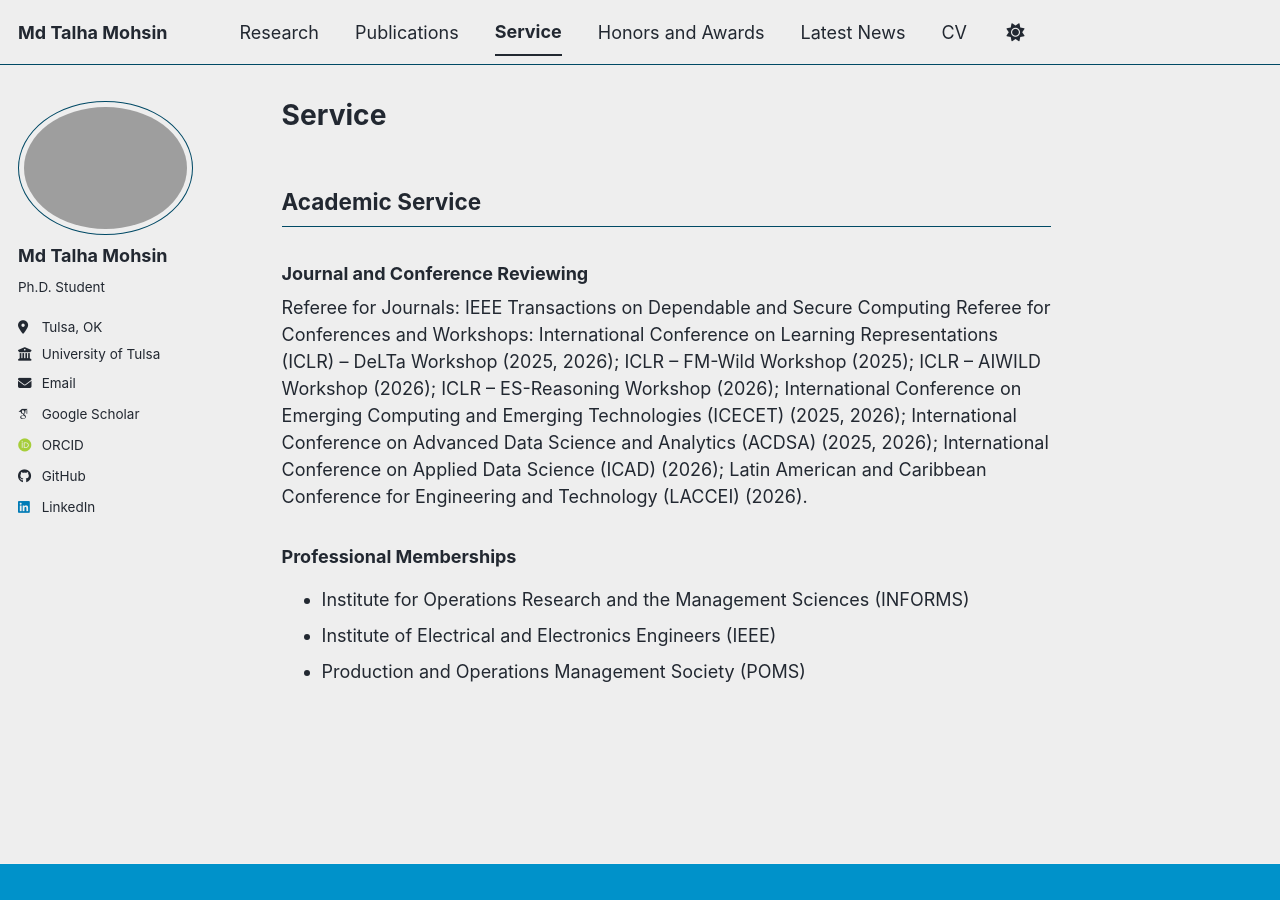
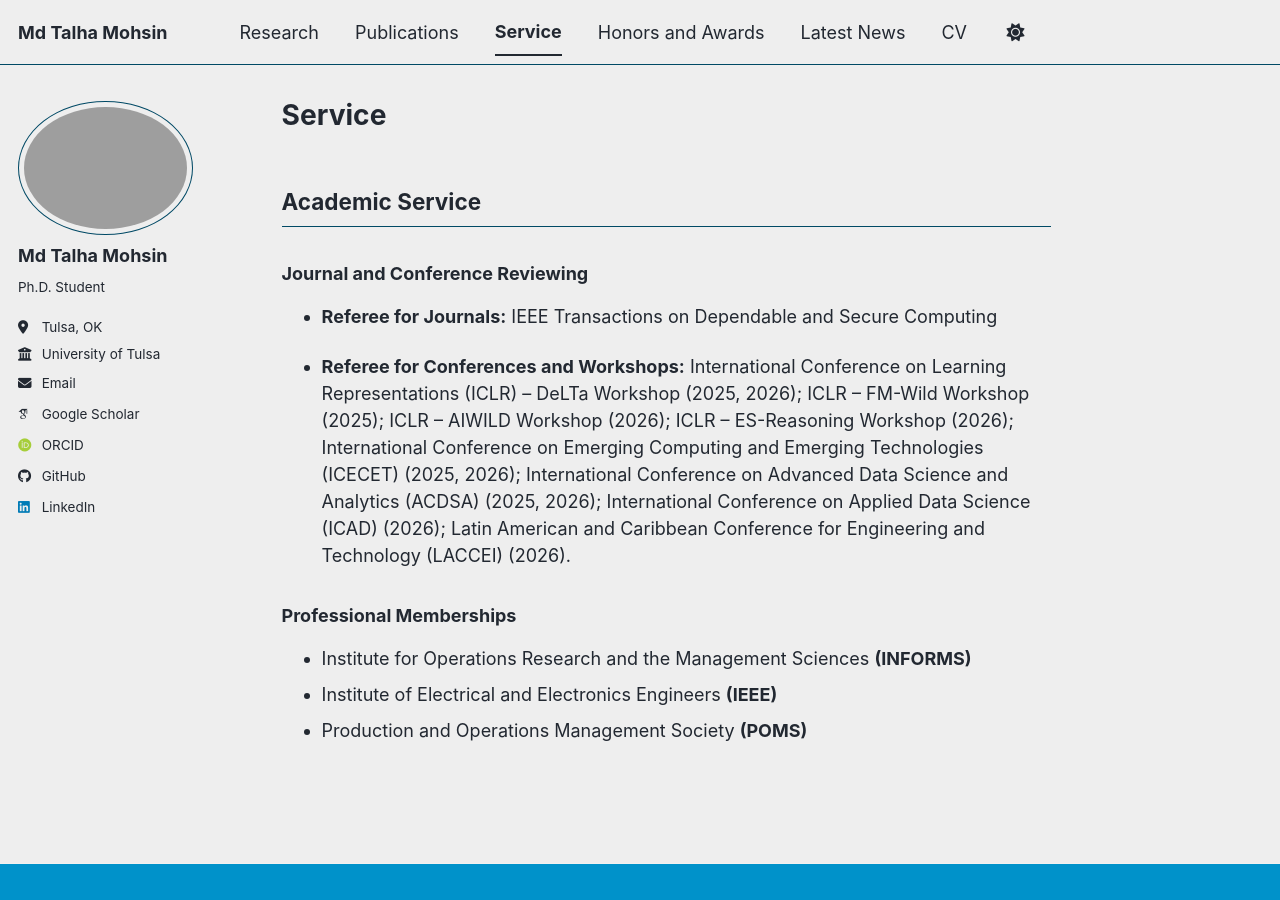
Before and after one commit to mdtalhamohsin/mdtalhamohsin.github.io, a Jekyll site: the page built from _pages/service.md, in a window 1280 px wide. Built offline with Jekyll 4.4.1, drawn with Linux system fonts in a browser that asks for light colours; some web fonts are replaced; a script bundle is joined from its source files by our own code; library files that are not in the unit come from our copies.

```diff
--- a/_pages/service.md
+++ b/_pages/service.md
@@ -9,12 +9,13 @@ author_profile: true
 
 ### Journal and Conference Reviewing
 
-Referee for Journals: IEEE Transactions on Dependable and Secure Computing
-Referee for Conferences and Workshops: International Conference on Learning Representations (ICLR) – DeLTa Workshop (2025, 2026); ICLR – FM-Wild Workshop (2025); ICLR – AIWILD Workshop (2026); ICLR – ES-Reasoning Workshop (2026); International Conference on Emerging Computing and Emerging Technologies (ICECET) (2025, 2026); International Conference on Advanced Data Science and Analytics (ACDSA) (2025, 2026); International Conference on Applied Data Science (ICAD) (2026); Latin American and Caribbean Conference for Engineering and Technology (LACCEI) (2026).
+- **Referee for Journals:** IEEE Transactions on Dependable and Secure Computing
+
+- **Referee for Conferences and Workshops:** International Conference on Learning Representations (ICLR) – DeLTa Workshop (2025, 2026); ICLR – FM-Wild Workshop (2025); ICLR – AIWILD Workshop (2026); ICLR – ES-Reasoning Workshop (2026); International Conference on Emerging Computing and Emerging Technologies (ICECET) (2025, 2026); International Conference on Advanced Data Science and Analytics (ACDSA) (2025, 2026); International Conference on Applied Data Science (ICAD) (2026); Latin American and Caribbean Conference for Engineering and Technology (LACCEI) (2026).
 
 
 ### Professional Memberships
 
-- Institute for Operations Research and the Management Sciences (INFORMS)
-- Institute of Electrical and Electronics Engineers (IEEE)
-- Production and Operations Management Society (POMS)
+- Institute for Operations Research and the Management Sciences **(INFORMS)**
+- Institute of Electrical and Electronics Engineers **(IEEE)**
+- Production and Operations Management Society **(POMS)**
```
